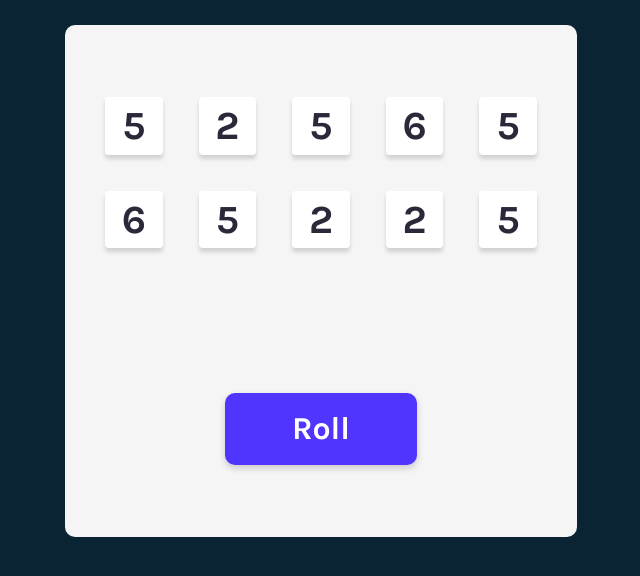
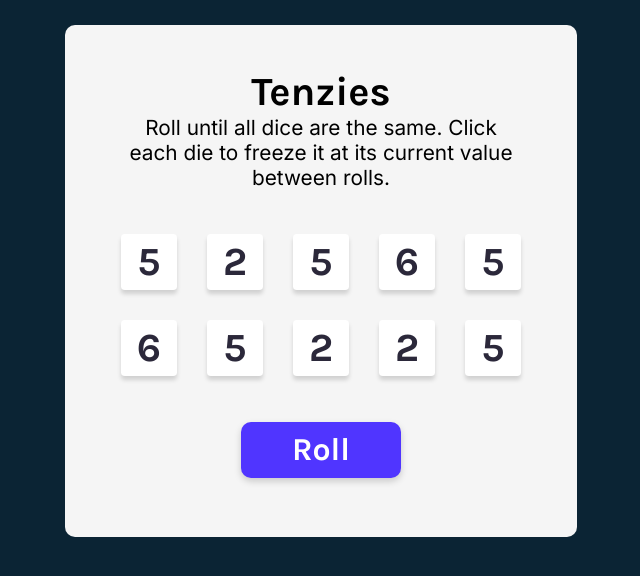
Before and after one commit to octavian-sn/tenzies-game, a React (Create React App) app: page / in a window 1280 px wide. Shown: the top 576 px of the page, without its empty margins (319-959 px from the left). Built offline with nearby package versions, Linux system fonts and the light colour scheme.

Commit message:
Add title and instructions

```diff
--- a/src/App.jsx
+++ b/src/App.jsx
@@ -52,6 +52,11 @@ function App() {
   return (
     <div id="project">
       <main>
+        <h1>Tenzies</h1>
+        <p>
+          Roll until all dice are the same. Click each die to freeze it at its
+          current value between rolls.
+        </p>
         <div className="dice-container">{dices}</div>
         <button onClick={() => rollDice()}>Roll</button>
       </main>
--- a/src/assets/style.css
+++ b/src/assets/style.css
@@ -18,17 +18,34 @@ main {
   display: flex;
   flex-direction: column;
 }
+/* Header */
+h1 {
+  font-family: 'Karla';
+  font-size: 2.5rem;
+  margin-top: 2.7rem;
+  margin-bottom: -60px;
+  text-align: center;
+}
+p {
+  font-family: 'Inter';
+  font-size: 1.3rem;
+  width: 25rem;
+  margin: auto;
+  margin-bottom: -15px;
+  text-align: center;
+}
 /* Numbers window */
 .dice-container {
   display: grid;
   grid-template: auto auto / repeat(5, 1fr);
   align-self: center;
   margin: auto;
-  gap: 36px;
+  gap: 30px;
+  margin-bottom: -14px;
 }
 .die {
-  height: 3.6rem;
-  width: 3.6rem;
+  height: 3.5rem;
+  width: 3.5rem;
   box-shadow: 0px 4px 4px rgba(0, 0, 0, 0.15);
   border-radius: 3.81277px;
   font-family: 'Karla';
@@ -47,8 +64,8 @@ button {
   line-height: 19px;
   text-align: center;
   color: #ffffff;
-  width: 12rem;
-  height: 4.5rem;
+  width: 10rem;
+  height: 3.5rem;
   margin: auto;
   background: #5035ff;
   box-shadow: 0px 3.2px 7.68px rgba(0, 0, 0, 0.18);
@@ -56,3 +73,6 @@ button {
   border: none;
   cursor: pointer;
 }
+button:active {
+  box-shadow: inset 5px 5px 10px -3px rgba(0, 0, 0, 0.7);
+}
```
